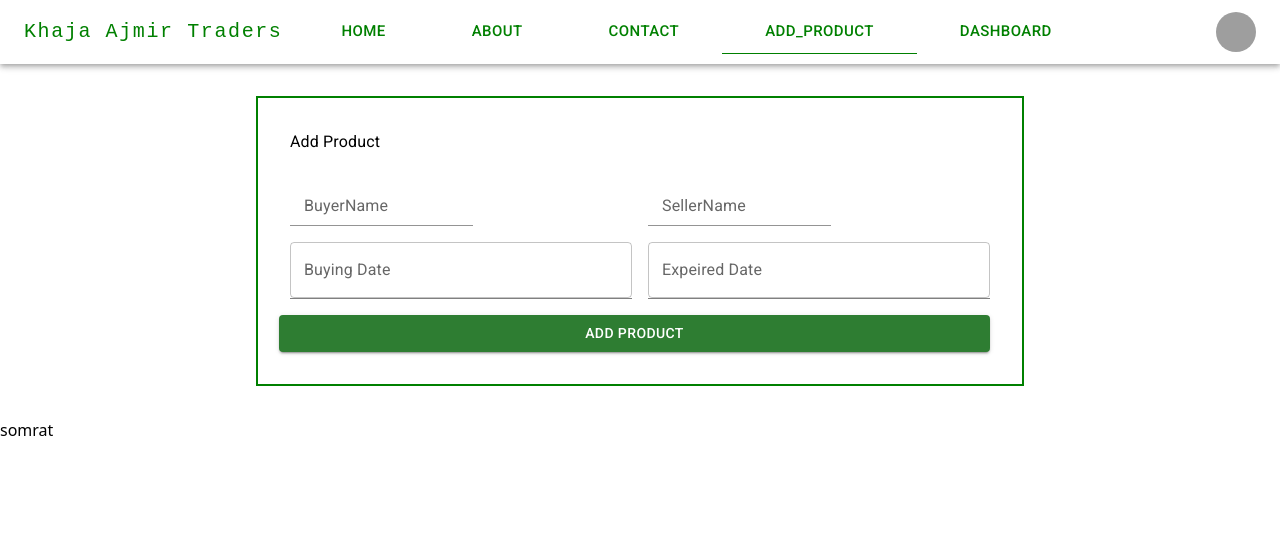
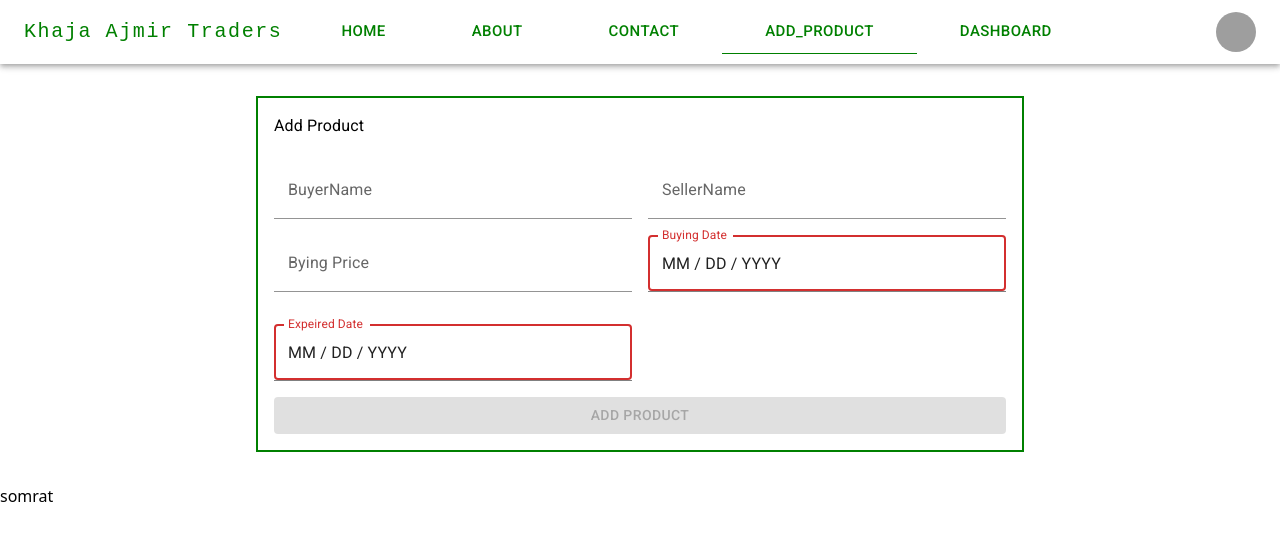
Before and after one commit to 123Somrat/Tradding_platform, a React (Vite) app: page /Add_Product in a window 1280 px wide. Shown: the top 540 px of the page. Built offline with nearby package versions, Linux system fonts and the light colour scheme; grey boxes are pictures that could not be loaded.

Commit message:
Fixed form schema and style related error

```diff
--- a/src/App.tsx
+++ b/src/App.tsx
@@ -2,7 +2,7 @@ import MainLayouts from "./Layouts/MainLayouts/MainLayouts";
 
 function App() {
   return (
-    <div className="container mx-auto h-svh border-2 border-green-300 ">
+    <div className="container mx-auto h-svh">
       <MainLayouts />
     </div>
   );
--- a/src/Components/NavBar.tsx
+++ b/src/Components/NavBar.tsx
@@ -144,7 +144,7 @@ export default function NavBar() {
                       backgroundColor: "#DCFCE7",
                     },
                   }}
-                  className=" hover:text-green-900 "
+                  className=" hover:text-green-900"
                 >
                   {page}
                 </Button>
--- a/src/Pages/addProduct/AddProduct.tsx
+++ b/src/Pages/addProduct/AddProduct.tsx
@@ -12,13 +12,15 @@ import { zodResolver } from "@hookform/resolvers/zod";
 import addProductSchema from "../../schema/addProductSchemaForZod/addProductSchemaForZod";
 import { useEffect, useRef } from "react";
 import { DatePicker } from "@mui/x-date-pickers/DatePicker";
+import dayjs from "dayjs";
 
 // Input value type
 type IFormInput = {
-  buyerName: string;
-  sellerName: string;
-  buyingDate: Date | "";
-  expiredDate: Date | "";
+  buyerName: string | "";
+  sellerName: string | "";
+  buyingPrice: number | "";
+  buyingDate: dayjs.Dayjs | "";
+  expiredDate: dayjs.Dayjs | "";
 };
 
 export default function AddProduct() {
@@ -26,11 +28,12 @@ export default function AddProduct() {
     control,
     handleSubmit,
     reset,
-    formState: { errors },
+    formState: { errors, isValid, isSubmitting },
   } = useForm<IFormInput>({
     defaultValues: {
       buyerName: "",
       sellerName: "",
+      buyingPrice: "",
       buyingDate: "",
       expiredDate: "",
     },
@@ -38,6 +41,7 @@ export default function AddProduct() {
   });
   const buyerNameRef = useRef<HTMLInputElement>(null);
   const sellerNameRef = useRef<HTMLInputElement>(null);
+  const buyingPriceRef = useRef<HTMLInputElement>(null);
   const buyingDateRef = useRef<HTMLInputElement>(null);
   const expiredDateRef = useRef<HTMLInputElement>(null);
 
@@ -47,6 +51,8 @@ export default function AddProduct() {
       buyerNameRef.current?.focus();
     } else if (errors.sellerName) {
       sellerNameRef.current?.focus();
+    } else if (errors.buyingPrice) {
+      buyingPriceRef.current?.focus();
     } else if (errors.buyingDate) {
       buyingDateRef.current?.focus();
     } else if (errors.expiredDate) {
@@ -57,16 +63,16 @@ export default function AddProduct() {
   // submit handler
   const submit: SubmitHandler<IFormInput> = (data) => {
     console.log(data);
-    console.log(typeof data.buyingDate);
+
     reset();
   };
-  console.log(errors);
+
   return (
     <Box
       sx={{
         mx: "auto",
         my: 4,
-        p: 4,
+        p: 2,
         border: 2,
         borderColor: "green",
         width: { xs: "90%", md: "60%" },
@@ -82,19 +88,25 @@ export default function AddProduct() {
             mb: 2,
             width: "auto",
             borderBottom: "1px solid grey",
+            "&:focus-within": {
+              borderBottomColor: "green", // Change border color on focus
+            },
           },
           "& .css-1d3z3hw-MuiOutlinedInput-notchedOutline": {
             border: "none",
             margin: "0px",
           },
+          "& .css-1x51dt5-MuiInputBase-input-MuiInput-input":{
+            marginBottom:'9px'
+          }
         }}
         noValidate
         autoComplete="off"
         onSubmit={handleSubmit(submit)}
       >
         <Grid container spacing={2}>
-          <Grid item xs={12} md={6}>
-            <FormControl color="success" error={!!errors.buyerName}>
+          <Grid item xs={12} sm={6} md={6}>
+            <FormControl color="success" error={!!errors.buyerName} fullWidth>
               <InputLabel
                 htmlFor="buyerName"
                 color="success"
@@ -109,7 +121,8 @@ export default function AddProduct() {
                   <Input
                     id="firstName"
                     aria-describedby="buyerName"
-                    className="min-w-64 md:w-52 xl:w-96 mb-8 "
+                    fullWidth
+                    className="min-w-64 md:w-52 xl:w-96 mb-8 px-4"
                     {...field}
                     inputRef={buyerNameRef}
                   />
@@ -127,8 +140,8 @@ export default function AddProduct() {
             </p>
           </Grid>
 
-          <Grid item xs={12} md={6}>
-            <FormControl color="success" error={!!errors.sellerName}>
+          <Grid item xs={12} sm={6} md={6}>
+            <FormControl color="success" error={!!errors.sellerName} fullWidth>
               <InputLabel
                 htmlFor="SellerName"
                 color="success"
@@ -143,8 +156,9 @@ export default function AddProduct() {
                   <Input
                     id="sellerName"
                     aria-describedby="my-helper-text"
-                    className="min-w-64 md:w-52 xl:w-96 mb-8 "
+                    className="min-w-64 md:w-52 xl:w-96 mb-8 px-4"
                     {...field}
+                    fullWidth
                     inputRef={sellerNameRef}
                   />
                 )}
@@ -160,7 +174,41 @@ export default function AddProduct() {
               )}
             </p>
           </Grid>
-          <Grid item xs={12} md={6}>
+          <Grid item xs={12} sm={6} md={6}>
+            <FormControl color="success" error={!!errors.buyingPrice} fullWidth>
+              <InputLabel
+                htmlFor="Buying Price"
+                color="success"
+                error={!!errors.buyingPrice}
+              >
+                Bying Price
+              </InputLabel>
+              <Controller
+                name="buyingPrice"
+                control={control}
+                render={({ field }) => (
+                  <Input
+                  id="buyingPrice"
+                  fullWidth
+                  aria-describedby="my-helper-text"
+                  className="min-w-64 md:w-52 xl:w-96 mb-8 px-4"
+                  {...field}
+                  inputRef={buyingPriceRef}
+                />
+                )}
+              />
+              <p>
+                {errors.buyingPrice ? (
+                  <span className="text-red-500 text-xs md:text-sm">
+                    {errors.buyingPrice.message}
+                  </span>
+                ) : (
+                  ""
+                )}
+              </p>
+            </FormControl>
+          </Grid>
+          <Grid item xs={12} sm={6} md={6}>
             <FormControl color="success" error={!!errors.buyingDate} fullWidth>
               <InputLabel
                 htmlFor="buyingDate"
@@ -172,21 +220,26 @@ export default function AddProduct() {
                 control={control}
                 render={({ field }) => (
                   <DatePicker
-                    label="Buying Date"
+                    label='Buying Date'
                     disablePast
+                    orientation='portrait'
                     formatDensity="spacious"
                     disableHighlightToday
                     displayWeekNumber
+                    value={dayjs(field.value)}
                     onChange={(date) =>
                       field.onChange(date?.format("YYYY-MM-DD"))
                     }
+                    className="mb-2"
                     inputRef={buyingDateRef}
                     slotProps={{
                       openPickerIcon: { fontSize: "medium" },
                       openPickerButton: { color: "success" },
+
                       textField: {
-                        focused: false,
+                        focused: true,
                         color: "success",
+
                       },
                     }}
                   />
@@ -203,7 +256,7 @@ export default function AddProduct() {
               )}
             </p>
           </Grid>
-          <Grid item xs={12} md={6}>
+          <Grid item xs={12} sm={6} md={6}>
             <FormControl color="success" error={!!errors.expiredDate} fullWidth>
               <InputLabel
                 htmlFor="expeiredDate"
@@ -216,6 +269,7 @@ export default function AddProduct() {
                 render={({ field }) => (
                   <DatePicker
                     label="Expeired Date"
+                    value={dayjs(field.value)}
                     disablePast
                     formatDensity="spacious"
                     disableHighlightToday
@@ -228,7 +282,7 @@ export default function AddProduct() {
                       openPickerIcon: { fontSize: "medium" },
                       openPickerButton: { color: "success" },
                       textField: {
-                        focused: false,
+                        focused: true,
                         color: "success",
                       },
                     }}
@@ -247,15 +301,15 @@ export default function AddProduct() {
             </p>
           </Grid>
           <Button
-            //disabled={!isValid}
+            disabled={!isValid}
             type="submit"
             fullWidth
-            style={{ marginLeft: "5px" }}
+            style={{ marginLeft: "16px" }}
             variant="contained"
             color="success"
-            className="hover:bg-green-900"
+            className="hover:bg-green-900 ml-2"
           >
-            Add Product
+            {isSubmitting ? "Adding product...." : "Add Product"}
           </Button>
         </Grid>
       </Box>
--- a/src/schema/addProductSchemaForZod/addProductSchemaForZod.ts
+++ b/src/schema/addProductSchemaForZod/addProductSchemaForZod.ts
@@ -4,17 +4,28 @@ const addProductSchema = z
   .object({
     buyerName: z
       .string({
-        required_error: "FirstName is required",
-        invalid_type_error: "FirstName must be a string",
+        required_error: "BuyerName is required",
+        invalid_type_error: "BuyerName must be a string",
       })
-      .min(5, "Firstname Must be 5 or more characters long"),
+      .min(5, "BuyerName Must be 5 or more characters long"),
     sellerName: z
       .string({
-        required_error: "LastName is required",
-        invalid_type_error: "LastName must be a string",
+        required_error: "SellerName is required",
+        invalid_type_error: "SellerName must be a string",
       })
-      .min(5, "LastName Must be 5 or more characters long"),
-    buyingDate: z.string().date("Buying Date is required"),
+      .min(5, "SellerName Must be 5 or more characters long"),
+    buyingPrice: z.coerce
+      .number({
+        required_error: "Buying price is required",
+        invalid_type_error: "Buying price must be a number",
+      }).positive()
+      .nonnegative("Buying price can not negative"),
+    buyingDate: z
+      .string({
+        required_error: "Expired date is required",
+        invalid_type_error: "Expired date must be a date",
+      })
+      .date("Buying Date is required"),
     expiredDate: z
       .string({
         required_error: "Expired date is required",
```
